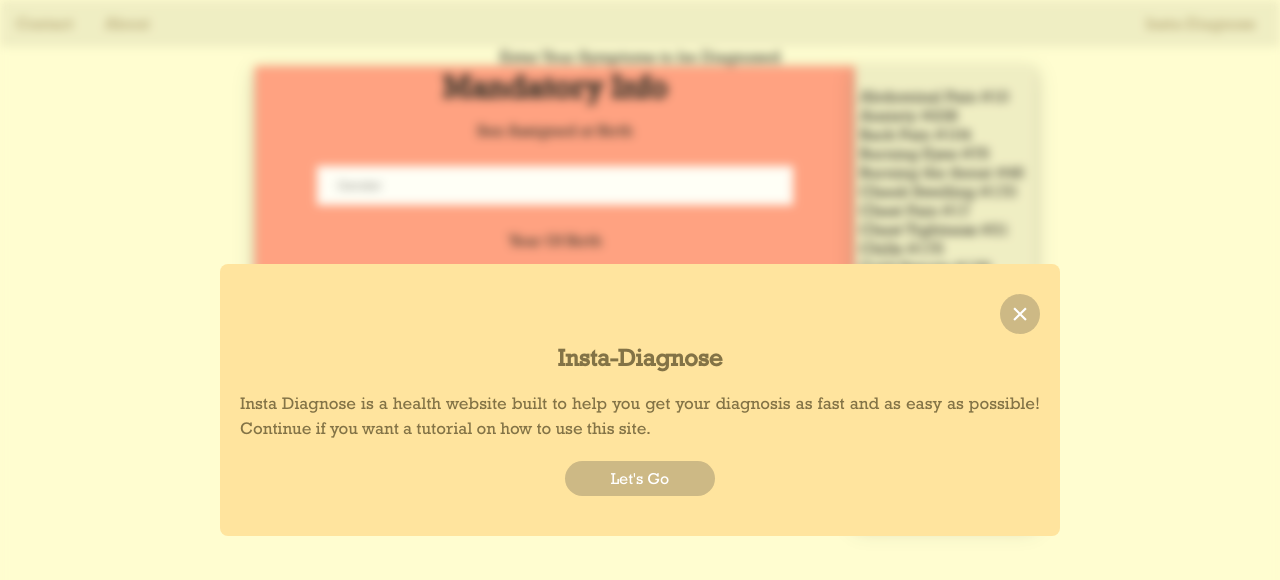
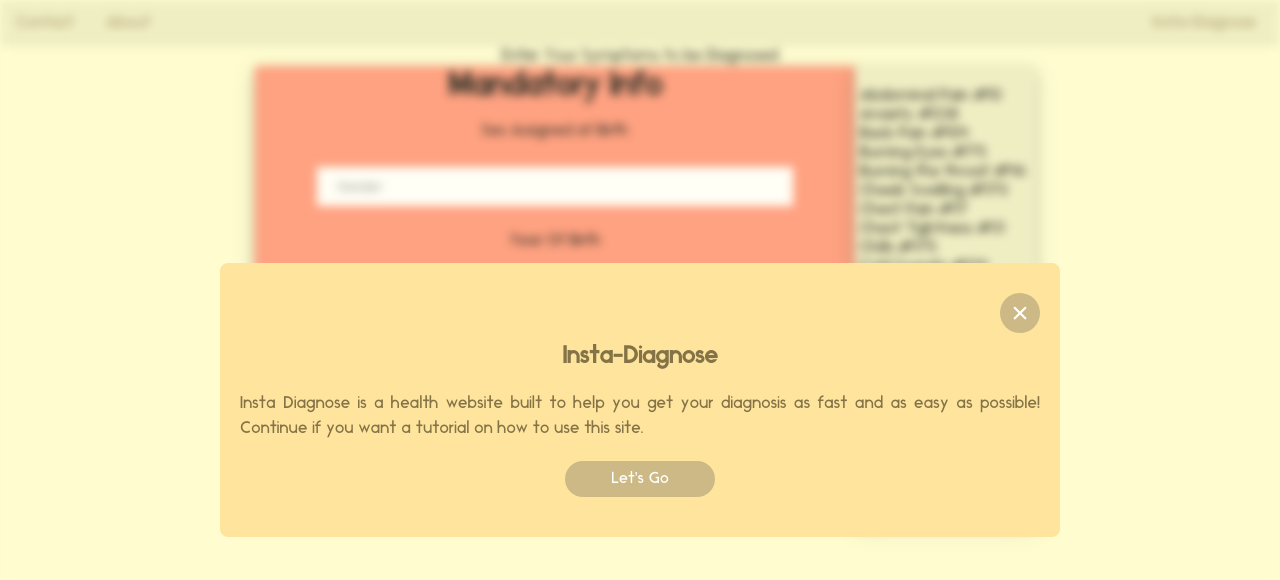
Before and after one commit to RiddSarav/FinalHackathonProject, a Flask app: page / in a window 1280 px wide. Shown: the top 580 px of the page. Run offline with Flask 2, Linux system fonts and the light colour scheme.

Commit message:
Update hackathon.css

```diff
--- a/static/css/hackathon.css
+++ b/static/css/hackathon.css
@@ -1,6 +1,6 @@
 @font-face {
   font-family: lemon;
-  src: url(Rockwell.otf);
+  src: url(Ikaros-Regular.otf);
 }
 
 
```
